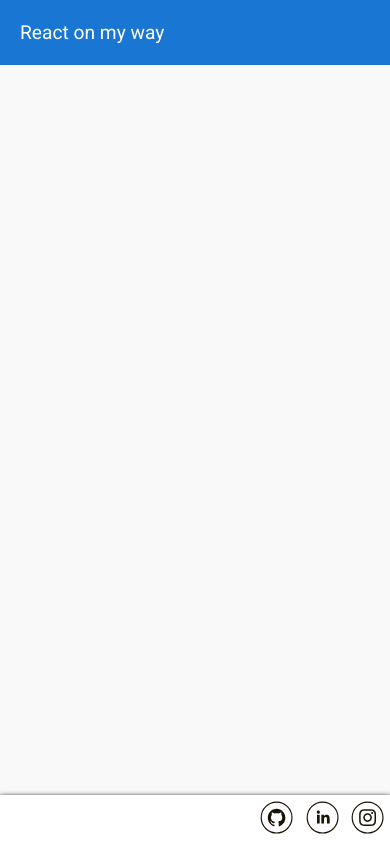
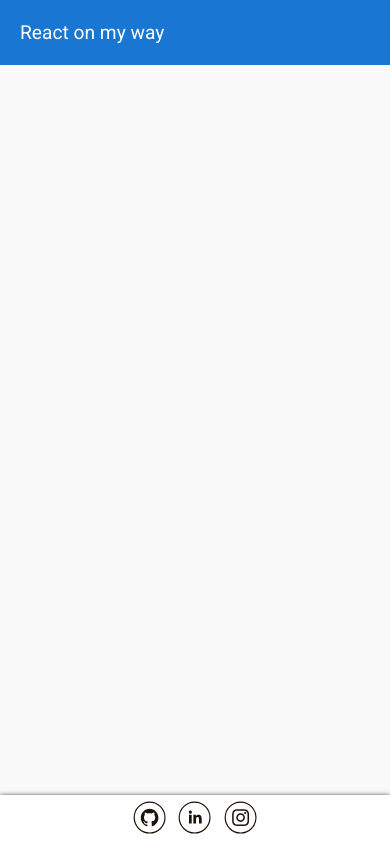
Before and after one commit to stasrdv/React-very-basic-skeleton, a React (Create React App) app: page / in a window 390 px wide. Built offline with nearby package versions, Linux system fonts and the light colour scheme.

Commit message:
Same Same.

```diff
--- a/src/components/footer/footer.scss
+++ b/src/components/footer/footer.scss
@@ -84,3 +84,9 @@ $color-black: #191308;
     }
   }
 }
+
+@media only screen and (max-width: 600px) {
+  .wrapper {
+    justify-content: center;
+  }
+}
```
